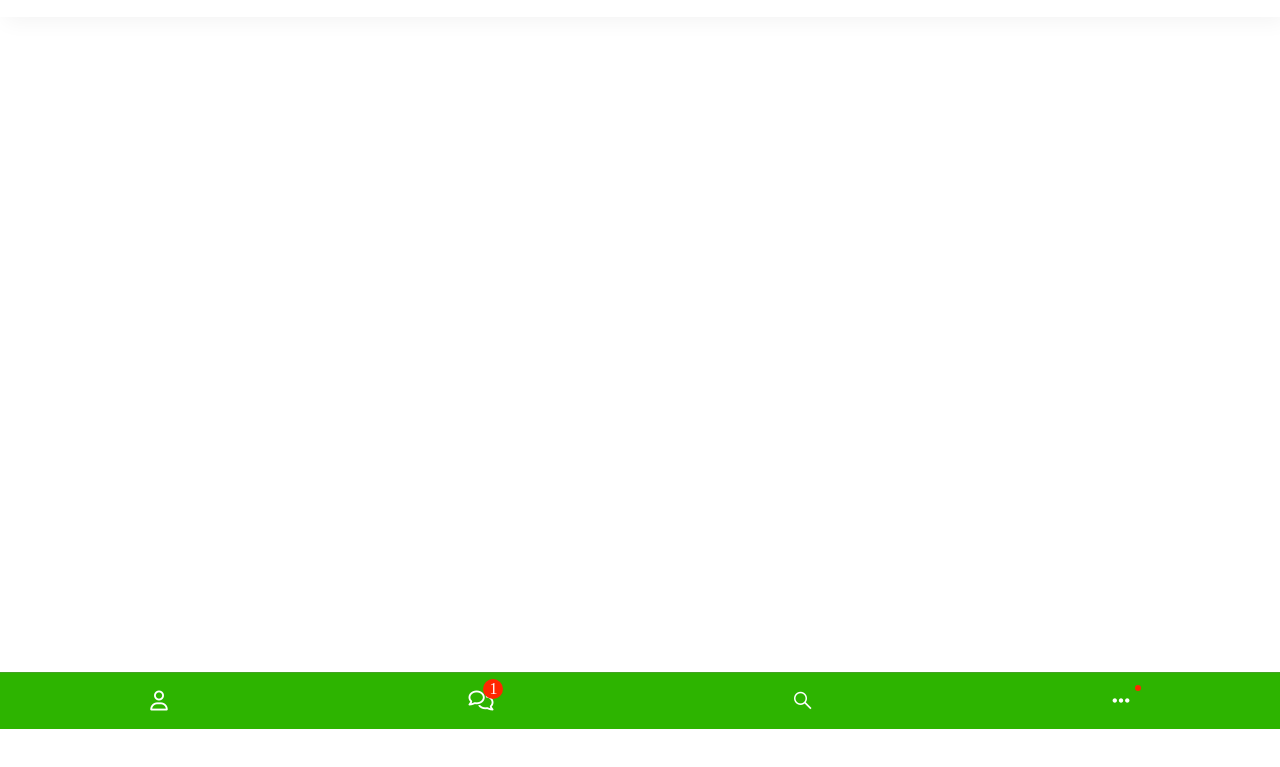
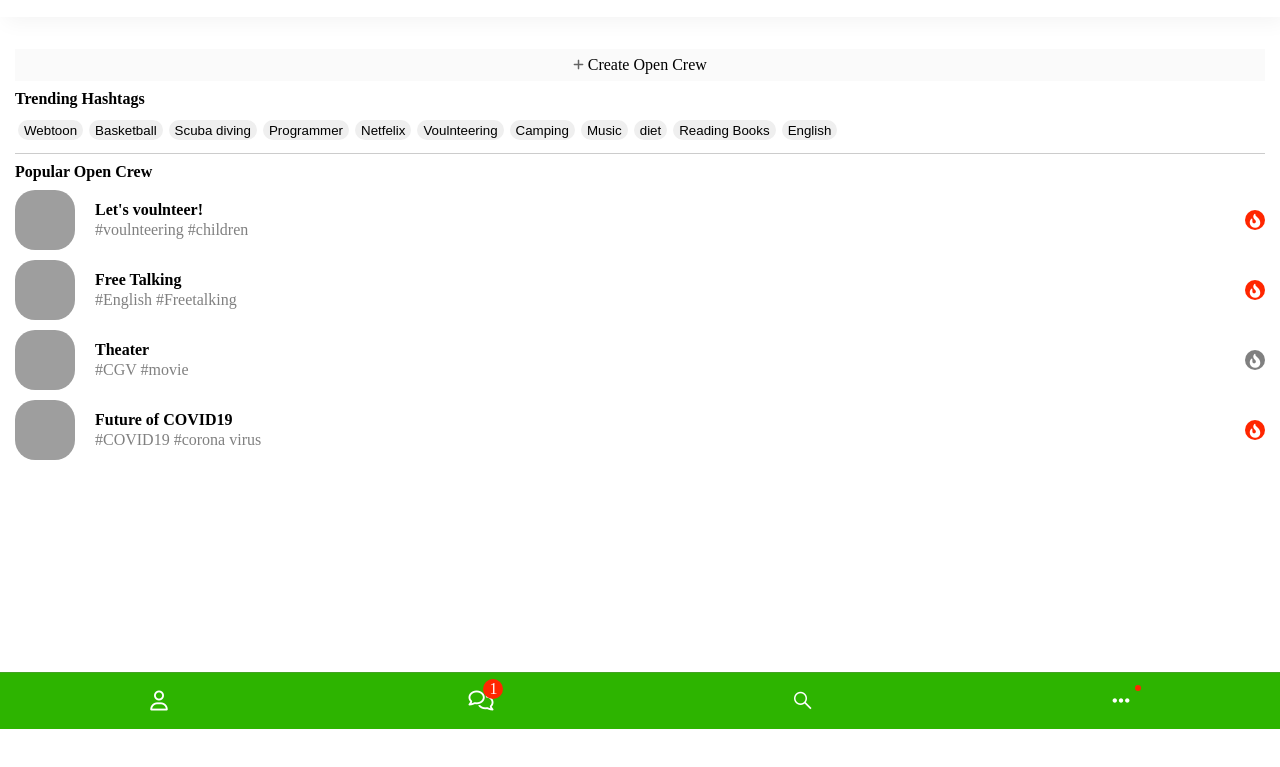
Before and after one commit to lorraine98/Working-crew, a plain HTML site: page find.html in a window 1280 px wide. Shown: the part 71-838 px from the top of the page. Drawn offline with Linux system fonts and the light colour scheme; grey boxes are pictures that could not be loaded.

Commit message:
Add find.html

```diff
--- a/css/components/badge.css
+++ b/css/components/badge.css
@@ -10,3 +10,16 @@
   left: 15px;
   bottom: 10px;
 }
+
+.badge2 {
+  background-color: gray;
+  width: 20px;
+  height: 20px;
+  border-radius: 10px;
+  color: white;
+  display: flex;
+  justify-content: center;
+  align-items: center;
+  left: 15px;
+  bottom: 10px;
+}
--- /dev/null
+++ b/css/screens/find.css
@@ -0,0 +1,78 @@
+#create-open-crew {
+  text-align: center;
+  display: block;
+  background-color: #fafafa;
+  padding: 8px 0px;
+  font-size: 16px;
+}
+
+#create-open-crew i {
+  color: rgba(0, 0, 0, 0.6);
+}
+
+.opencrew-screen {
+  padding-left: 15px;
+  padding-right: 15px;
+}
+
+.opnecrew-screen__popular {
+  border-top: var(--main-border);
+}
+
+.opencrew-screen__hashtags,
+.opnecrew-screen__popular {
+  padding: 10px 0px;
+}
+
+.hashtags__title {
+  font-weight: 600;
+  display: block;
+  margin-bottom: 10px;
+}
+
+.opencrew-screen__hashtags button {
+  border-radius: 10px;
+  margin: 3px;
+  height: 20px;
+  border: none;
+  transition-duration: 0.4s;
+}
+
+.opencrew-screen__hashtags button:hover {
+  background-color: var(--green);
+  color: white;
+}
+
+.opencrew-componet-margin {
+  margin: 10px 0px;
+}
+
+.opencrew-componet,
+.opencrew-componet-column {
+  display: flex;
+  align-items: center;
+  justify-content: space-between;
+}
+
+.opencrew-componet__avatar {
+  width: 60px;
+  height: 60px;
+  border-radius: 20px;
+}
+
+.opencrew-componet__text {
+  margin-left: 20px;
+}
+
+.opencrew-componet__title {
+  font-weight: 600;
+}
+
+.opencrew-componet__subtitle {
+  color: gray;
+  margin-top: 4px;
+}
+
+.fa-fire-alt {
+  color: white;
+}
--- a/css/screens/mycrew.css
+++ b/css/screens/mycrew.css
@@ -31,7 +31,7 @@
 
 .crew-screen__channel__header {
   margin-top: 25px;
-  border-top: 1px solid rgba(0, 0, 0, 0.2);
+  border-top: var(--main-border);
   margin: 10px;
   padding-top: 13px;
   display: flex;
--- a/css/style.css
+++ b/css/style.css
@@ -11,6 +11,7 @@
 /* screens */
 @import "screens/login.css";
 @import "screens/mycrew.css";
+@import "screens/find.css";
 
 main {
   height: 200vh;
--- a/css/variables.css
+++ b/css/variables.css
@@ -1,4 +1,5 @@
 :root {
   --green: #2db400;
   --horizontal-space: 25px;
+  --main-border: 1px solid rgba(0, 0, 0, 0.2);
 }
--- a/find.html
+++ b/find.html
@@ -31,7 +31,102 @@
         ></span>
       </div>
     </header>
-    <main class="chats-screen"></main>
+
+    <main class="opencrew-screen">
+      <a id="create-open-crew">
+        <i class="fas fa-plus fa-xs"></i>
+        Create Open Crew
+      </a>
+      <div class="opencrew-screen__hashtags">
+        <span class="hashtags__title">Trending Hashtags</span>
+        <button>Webtoon</button><button>Basketball</button
+        ><button>Scuba diving</button><button>Programmer</button
+        ><button>Netfelix</button><button>Voulnteering</button
+        ><button>Camping</button><button>Music</button><button>diet</button
+        ><button>Reading Books</button><button>English</button>
+      </div>
+      <div class="opnecrew-screen__popular">
+        <span class="hashtags__title">Popular Open Crew</span>
+
+        <div class="opencrew-componet-margin">
+          <div class="opencrew-componet">
+            <div class="opencrew-componet-column">
+              <img
+                src="https://static.wixstatic.com/media/ca5363_02dceaa6675f4415a57afb6101c83622~mv2_d_4032_3024_s_4_2.jpg/v1/fill/w_640,h_676,al_c,q_85,usm_0.66_1.00_0.01/ca5363_02dceaa6675f4415a57afb6101c83622~mv2_d_4032_3024_s_4_2.webp"
+                class="opencrew-componet__avatar"
+              />
+              <div class="opencrew-componet__text">
+                <div class="opencrew-componet__title">Let's voulnteer!</div>
+                <div class="opencrew-componet__subtitle">
+                  #voulnteering #children
+                </div>
+              </div>
+            </div>
+            <div class="opencrew-componet-info">
+              <div class="badge"><i class="fas fa-fire-alt fa-sm"></i></div>
+            </div>
+          </div>
+        </div>
+        <div class="opencrew-componet-margin">
+          <div class="opencrew-componet">
+            <div class="opencrew-componet-column">
+              <img
+                src="https://encrypted-tbn0.gstatic.com/images?q=tbn%3AANd9GcR2DzmNVEyThHwakWr9-6Sqq3FNsggEt5Opbw&usqp=CAU"
+                class="opencrew-componet__avatar"
+              />
+              <div class="opencrew-componet__text">
+                <div class="opencrew-componet__title">Free Talking</div>
+                <div class="opencrew-componet__subtitle">
+                  #English #Freetalking
+                </div>
+              </div>
+            </div>
+            <div class="opencrew-componet-info">
+              <div class="badge"><i class="fas fa-fire-alt fa-sm"></i></div>
+            </div>
+          </div>
+        </div>
+        <div class="opencrew-componet-margin">
+          <div class="opencrew-componet">
+            <div class="opencrew-componet-column">
+              <img
+                src="https://encrypted-tbn0.gstatic.com/images?q=tbn%3AANd9GcSzYlYj5pFS8zH3GGMMmINn-hon2dB3blzeEA&usqp=CAU"
+                class="opencrew-componet__avatar"
+              />
+              <div class="opencrew-componet__text">
+                <div class="opencrew-componet__title">Theater</div>
+                <div class="opencrew-componet__subtitle">
+                  #CGV #movie
+                </div>
+              </div>
+            </div>
+            <div class="opencrew-componet-info">
+              <div class="badge2"><i class="fas fa-fire-alt fa-sm"></i></div>
+            </div>
+          </div>
+        </div>
+        <div class="opencrew-componet-margin">
+          <div class="opencrew-componet">
+            <div class="opencrew-componet-column">
+              <img
+                src="https://encrypted-tbn0.gstatic.com/images?q=tbn%3AANd9GcR4d_lw9BmCzoVErRrNbXszYnnylUB4JlGAgA&usqp=CAU"
+                class="opencrew-componet__avatar"
+              />
+              <div class="opencrew-componet__text">
+                <div class="opencrew-componet__title">Future of COVID19</div>
+                <div class="opencrew-componet__subtitle">
+                  #COVID19 #corona virus
+                </div>
+              </div>
+            </div>
+            <div class="opencrew-componet-info">
+              <div class="badge"><i class="fas fa-fire-alt fa-sm"></i></div>
+            </div>
+          </div>
+        </div>
+      </div>
+    </main>
+
     <nav class="nav">
       <ul class="nav__list">
         <li class="nav__btn">
```
Also changed, not shown: more.html (added, +83 -0 lines).
